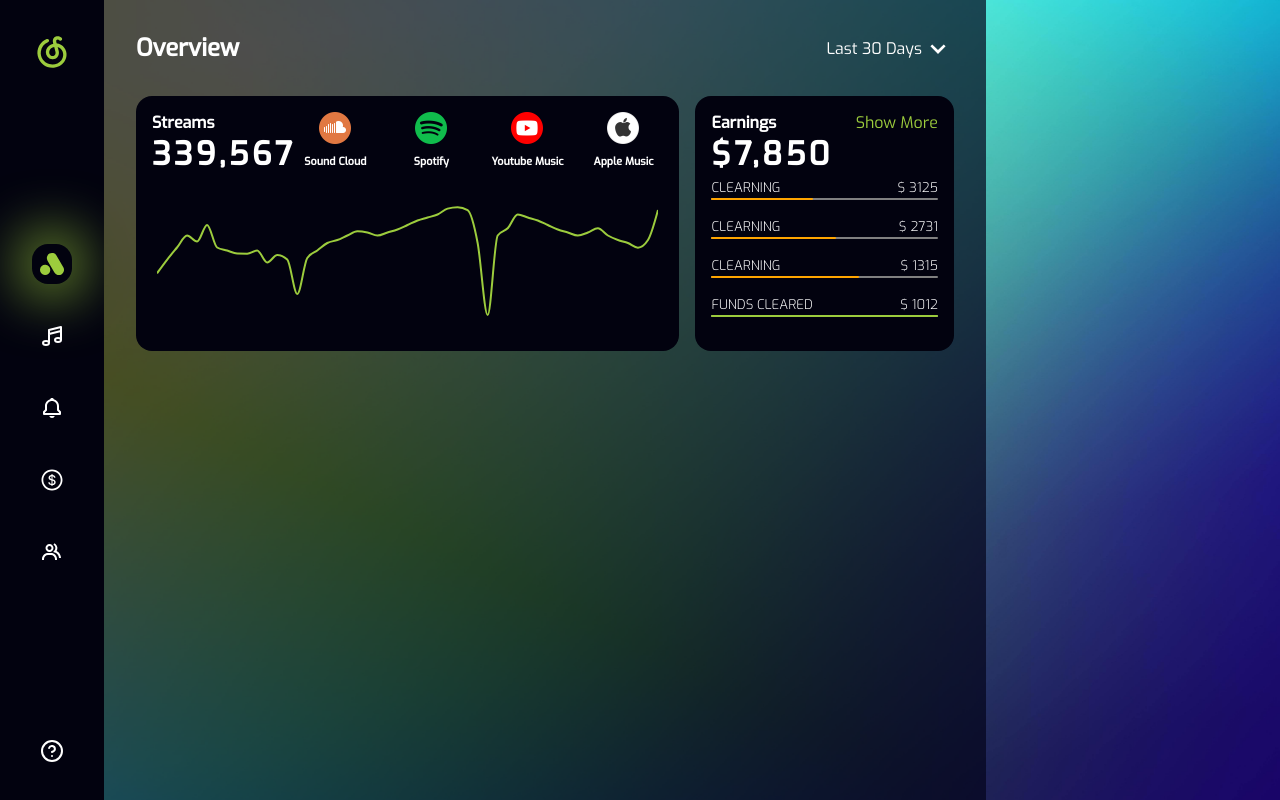
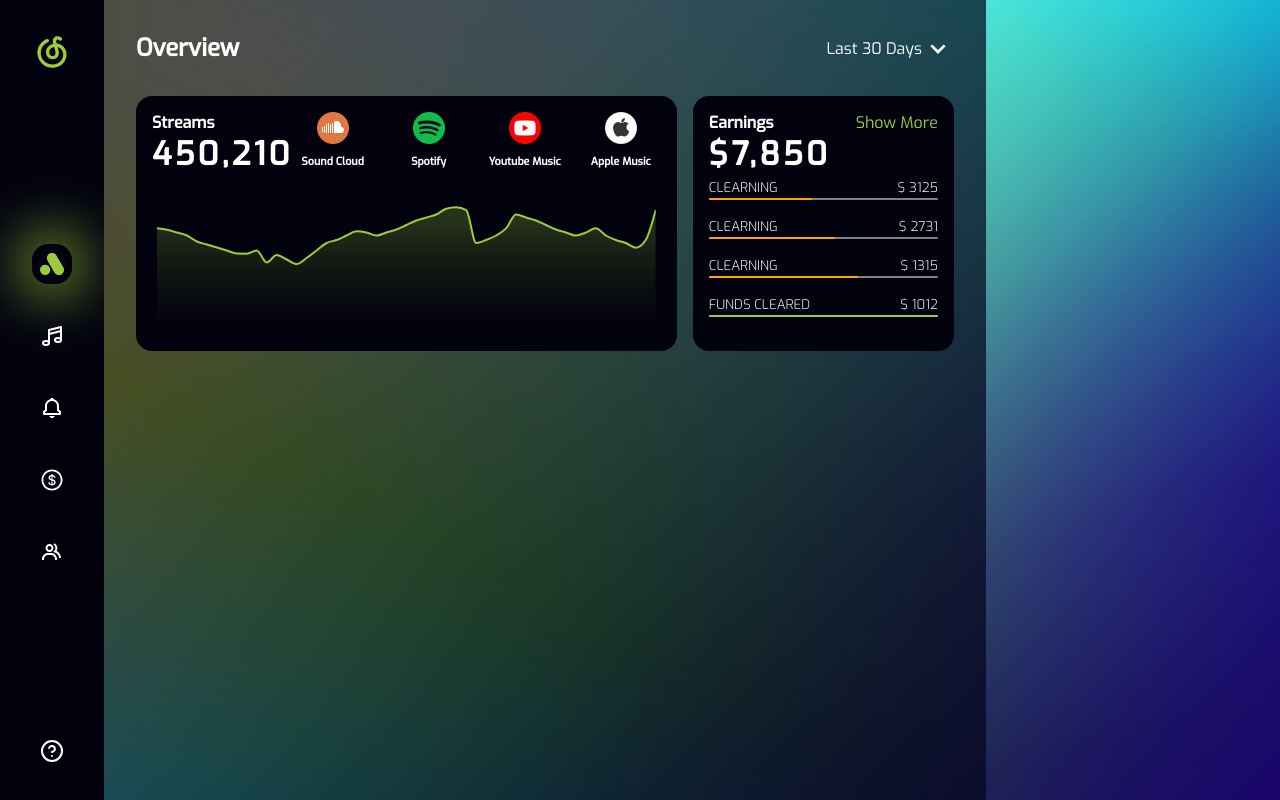
Before and after one commit to rvela042/React-Music-Dashboard, a React (Create React App) app: page / in a window 1280 px wide. Built offline with nearby package versions, Linux system fonts and the light colour scheme.

Commit message:
added the target audience card

```diff
--- a/src/components/Streams.jsx
+++ b/src/components/Streams.jsx
@@ -1,3 +1,4 @@
+import React from "react";
 import styled from "styled-components";
 import { applyCardStyles } from "components/ReusableStyles";
 import { AreaChart, Area, Tooltip, ResponsiveContainer } from "recharts";
@@ -6,16 +7,17 @@ import logo1 from "assets/logo1.png";
 import logo2 from "assets/logo2.png";
 import logo3 from "assets/logo3.png";
 import logo4 from "assets/logo4.png";
-export default function Streams() {
+
+function Streams() {
   const data = [
     {
-      data: 3780,
+      data: 6780,
     },
     {
-      data: 4680,
+      data: 6680,
     },
     {
-      data: 5500,
+      data: 6500,
     },
     {
       data: 6300,
@@ -24,7 +26,7 @@ export default function Streams() {
       data: 5900,
     },
     {
-      data: 7000,
+      data: 5700,
     },
     {
       data: 5500,
@@ -41,9 +43,7 @@ export default function Streams() {
     {
       data: 5300,
     },
-    {
-      data: 4500
-    },
+    { data: 4500 },
     {
       data: 5000,
     },
@@ -51,7 +51,7 @@ export default function Streams() {
       data: 4700,
     },
     {
-      data: 2400,
+      data: 4400,
     },
     {
       data: 4800,
@@ -108,7 +108,7 @@ export default function Streams() {
       data: 5800,
     },
     {
-      data: 1000,
+      data: 6000,
     },
     {
       data: 6300,
@@ -182,15 +182,16 @@ export default function Streams() {
       serviceName: "Apple Music",
     },
   ];
-  return <Section>
+  return (
+    <Section>
       <div className="title-container">
         <div className="title">
           <h4>Streams</h4>
-        <h1>339,567</h1>
+          <h1>450,210</h1>
         </div>
         <div className="slider">
           <div className="services">
-          {sliderData.map(({image,serviceName}) => {
+            {sliderData.map(({ image, serviceName }) => {
               return (
                 <div className="service" key={serviceName}>
                   <img src={image} alt={serviceName} />
@@ -202,18 +203,19 @@ export default function Streams() {
         </div>
       </div>
       <div className="chart">
-      <ResponsiveContainer height="100%" width="100%">
-        <AreaChart data={data}>
+        <ResponsiveContainer width="100%" height="100%">
+          <AreaChart
+            //  width={500} height={400}
+            data={data}
+          >
             <defs>
               <linearGradient id="colorview" x1="0" y1="0" x2="0" y2="1">
-              <stop offset="10%"
+                <stop
+                  offset="10%"
                   stopColor="var(--primary-color)"
                   stopOpacity={0.4}
-              ></stop>
-              <stop offset="10%"
-              stopColor="#000000ff"
-              stopOpacity={0.2}
-              ></stop>
+                />
+                <stop offset="100%" stopColor="#000000ff" stopOpacity={0.2} />
               </linearGradient>
             </defs>
             <Tooltip />
@@ -222,14 +224,15 @@ export default function Streams() {
               dataKey="data"
               stroke="var(--primary-color)"
               strokeWidth={2}
-          fill="url(colorview)"
+              fill="url(#colorview)"
               animationBegin={800}
               animationDuration={2000}
             />
           </AreaChart>
         </ResponsiveContainer>
       </div>
-  </Section>;
+    </Section>
+  );
 }
 
 const Section = styled.section`
@@ -238,8 +241,8 @@ color:white;
   .title-container {
     display: flex;
     justify-content: space-between;
-  .title{
-    h1{
+    .title {
+      h1 {
         font-size: 2rem;
         letter-spacing: 0.2rem;
       }
@@ -248,21 +251,21 @@ color:white;
       .services {
         display: flex;
         gap: 1rem;
-      .service{
+        .service {
           display: flex;
           flex-direction: column;
           justify-content: center;
           align-items: center;
           gap: 0.6rem;
           min-width: 5rem;
-        img{
+          img {
             height: 2rem;
           }
         }
       }
     }
   }
-.chart{
+  .chart {
     height: 10rem;
     .recharts-default-tooltip {
       background-color: var(--dark-background-color) !important;
@@ -271,4 +274,26 @@ color:white;
       box-shadow: 0 0 60px 8px var(--primary-color);
     }
   }
+  @media screen and (min-width: 280px) and (max-width: 1080px) {
+    height: 100%;
+    .title-container {
+      flex-direction: column;
+      gap: 0.5rem;
+      .title {
+        text-align: center;
+      }
+      .slider {
+        .services {
+          display: grid;
+          grid-template-columns: 1fr 1fr;
+          .service {
+            gap: 0.5rem;
+            min-width: 1rem;
+          }
+        }
+      }
+    }
+  }
 `;
+
+export default Streams;
```
Lines whose indentation alone changed are shown as unchanged.
